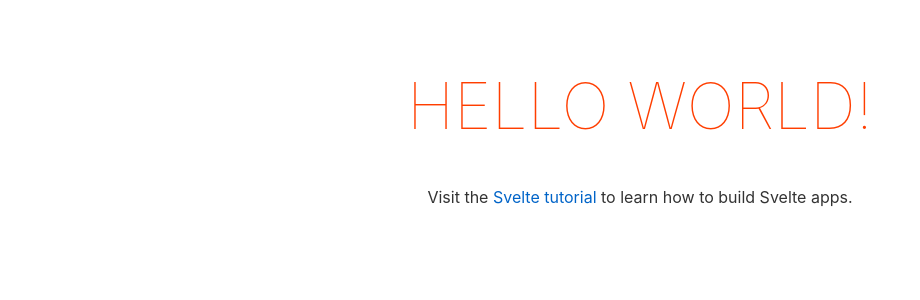
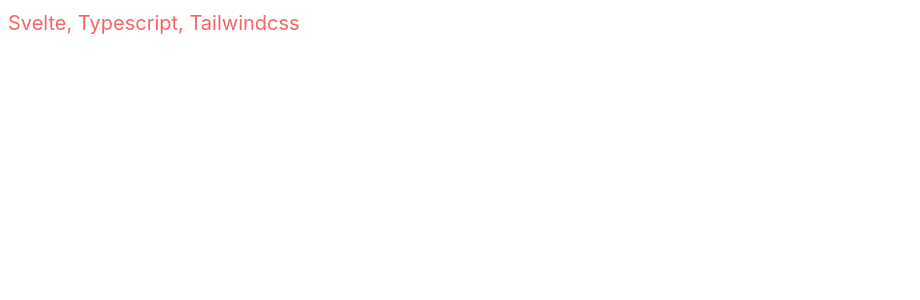
Before and after one commit to MitzaCoder/svelte-boilerplate, a Svelte app: page / in a window 1280 px wide. Shown: the top 300 px of the page, without its empty margins (0-920 px from the left). Built offline with nearby package versions, Linux system fonts and the light colour scheme.

Commit message:
[tech] Add tailwindcss

```diff
--- a/rollup.config.js
+++ b/rollup.config.js
@@ -40,7 +40,16 @@
 	},
 	plugins: [
 		svelte({
-			preprocess: sveltePreprocess(),
+			preprocess: sveltePreprocess({
+        sourceMap: !production,
+        postcss: {
+          plugins: [
+            require('tailwindcss'),
+            require('autoprefixer'),
+            require('postcss-nesting'),
+          ],
+        },
+      }),
 			compilerOptions: {
 				// enable run-time checks when not in production
 				dev: !production
--- a/src/App.svelte
+++ b/src/App.svelte
@@ -1,30 +1,15 @@
 <script lang="ts">
-	export let name: string;
 </script>
 
+<style global lang="postcss">
+  /* purgecss start ignore */
+  @tailwind base;
+  @tailwind components;
+  /* purgecss end ignore */
+
+  @tailwind utilities;
+</style>
+
 <main>
-	<h1>Hello {name}!</h1>
-	<p>Visit the <a href="https://svelte.dev/tutorial">Svelte tutorial</a> to learn how to build Svelte apps.</p>
+  <h1 class="text-xl text-red-500">Svelte, Typescript, Tailwindcss</h1>
 </main>
-
-<style>
-	main {
-		text-align: center;
-		padding: 1em;
-		max-width: 240px;
-		margin: 0 auto;
-	}
-
-	h1 {
-		color: #ff3e00;
-		text-transform: uppercase;
-		font-size: 4em;
-		font-weight: 100;
-	}
-
-	@media (min-width: 640px) {
-		main {
-			max-width: none;
-		}
-	}
-</style>
--- /dev/null
+++ b/tailwind.config.js
@@ -0,0 +1,16 @@
+const production = !process.env.ROLLUP_WATCH;
+
+module.exports = {
+  future: {
+    purgeLayersByDefault: true,
+    removeDeprecatedGapUtilities: true,
+  },
+  plugins: [],
+  purge: {
+    content: [
+      './src/**/*.svelte',
+      // may also want to include base index.html
+    ],
+    enabled: production // disable purge in dev
+  }
+}
```
Also changed, not shown: package.json (+7 -3 lines), 1 other file (tests, documents, lock files or other folders).
